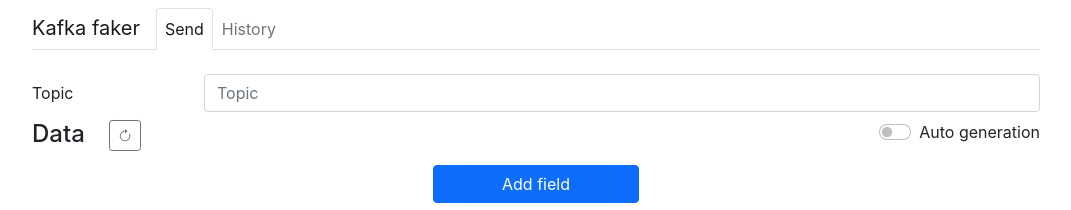
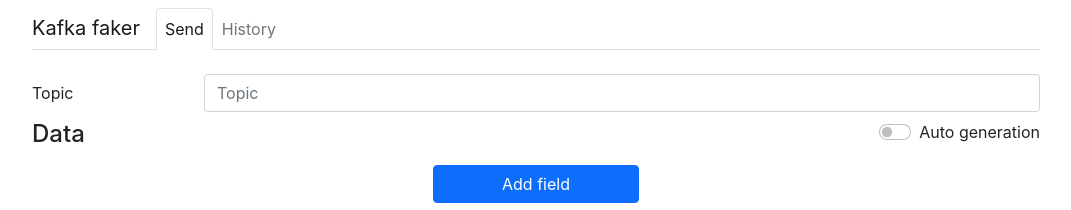
Before and after one commit to BenasB/kafka-faker, a React (Create React App) app: page / in a window 1280 px wide. Shown: the top 210 px of the page, without its empty margins (104-1175 px from the left). Built offline with nearby package versions, Linux system fonts and the light colour scheme.

Commit message:
Show 'Regenerate all' button only when there are fields

```diff
--- a/src/components/messageForm/MessageForm.tsx
+++ b/src/components/messageForm/MessageForm.tsx
@@ -44,7 +44,7 @@
             <Col>
               <h4>Data</h4>
             </Col>
-            {!message.autoGeneration && (
+            {!message.autoGeneration && message.data.length > 0 && (
               <Col>
                 <OverlayTrigger
                   overlay={<Tooltip>Regenerate all generation fields</Tooltip>}
```
